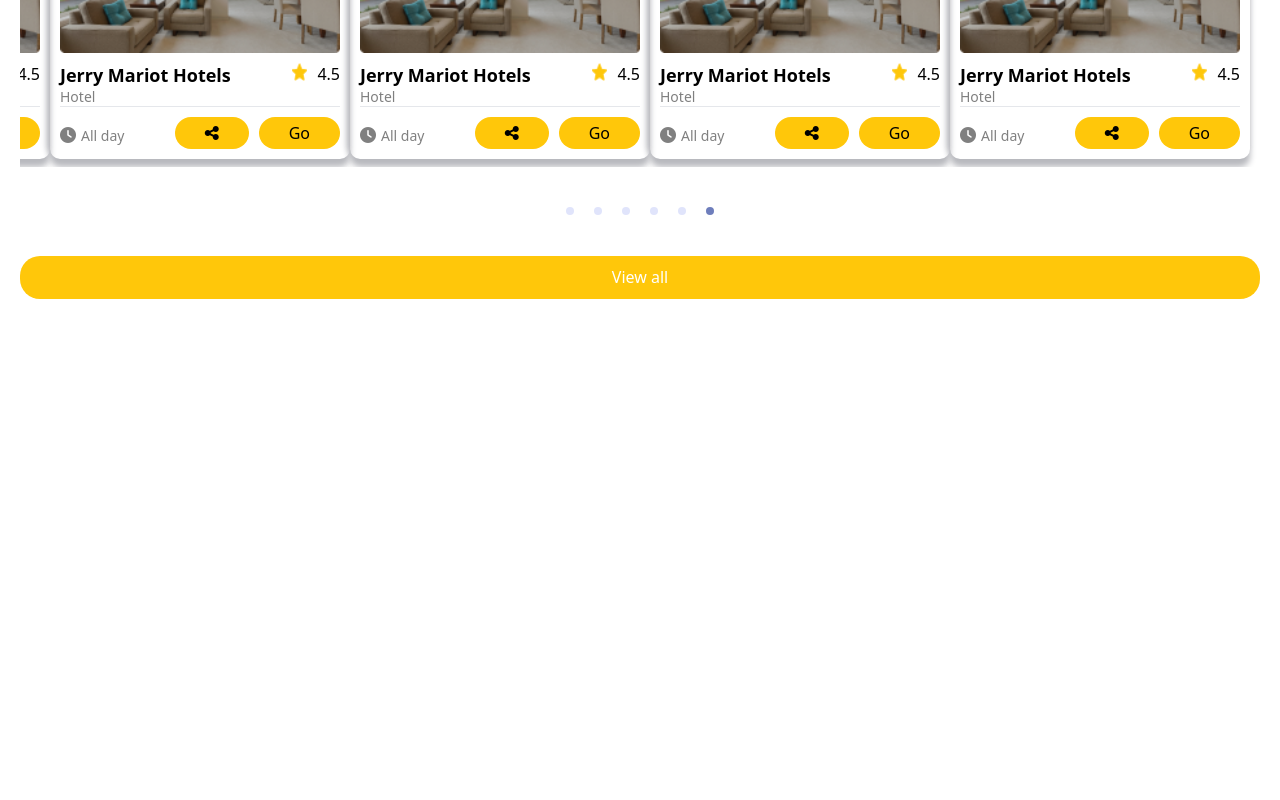
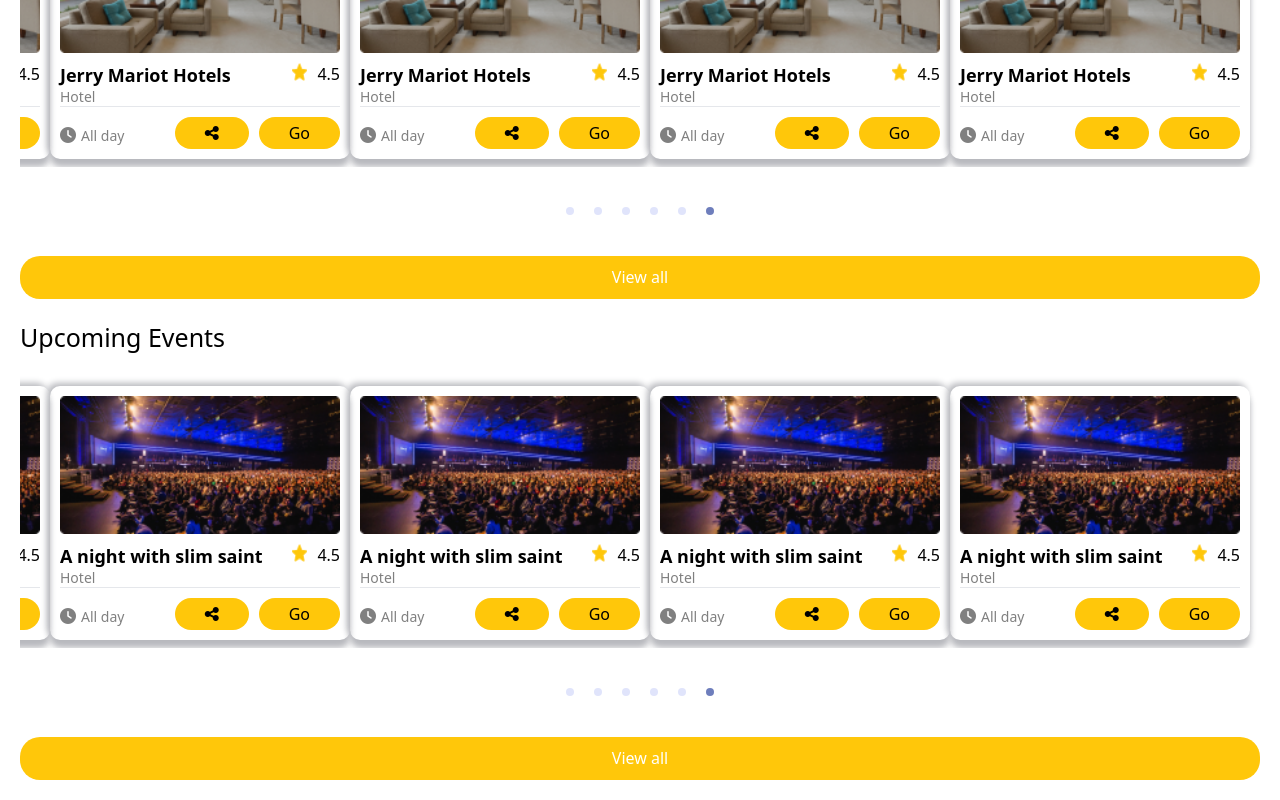
Before and after one commit to cNeighbor/cNeighbour_v2, a React (Create React App) app: page / in a window 1280 px wide. Shown: the part 1014-1814 px from the top of the page. Before the commit the page ends 1333 px from the top, so only its background shows below. Built offline with nearby package versions, Linux system fonts and the light colour scheme.

Commit message:
Events section completed

```diff
--- /dev/null
+++ b/src/components/Events.jsx
@@ -0,0 +1,93 @@
+import React from 'react'
+import styled from 'styled-components'
+import AliceCarousel from 'react-alice-carousel';
+import 'react-alice-carousel/lib/alice-carousel.css';
+
+import Card from './Card'
+
+import image from "../images/event.png"
+
+function Events() {
+
+  const items = [
+        <Card
+            image={image}
+            name="A night with slim saint"
+            rating="4.5"
+            category="Hotel"
+            duration="All day"
+        />,
+
+        <Card
+            image={image}
+            name="A night with slim saint"
+            rating="4.5"
+            category="Hotel"
+            duration="All day"
+        />,
+
+        <Card
+            image={image}
+            name="A night with slim saint"
+            rating="4.5"
+            category="Hotel"
+            duration="All day"
+        />,
+
+        <Card
+            image={image}
+            name="A night with slim saint"
+            rating="4.5"
+            category="Hotel"
+            duration="All day"
+        />,
+
+        <Card
+            image={image}
+            name="A night with slim saint"
+            rating="4.5"
+            category="Hotel"
+            duration="All day"
+        />,
+
+        <Card
+            image={image}
+            name="A night with slim saint"
+            rating="4.5"
+            category="Hotel"
+            duration="All day"
+        />
+  ]
+
+  const handleDragStart = (e) => e.preventDefault()
+
+  return (
+    <Container>
+        <h1>Upcoming Events</h1>
+
+        <AliceCarousel mouseTracking touchTracking keyboardNavigation autoPlay autoPlayInterval={800} disableButtonsControls paddingRight={10} autoWidth items={items} />
+
+        <button className='view'>View all</button>
+    </Container>
+  )
+}
+
+export default Events
+
+const Container = styled.div`
+    margin: 20px;
+    text-align: left;
+
+    h1{
+        font-size: 25px;
+    }
+
+    .view{
+        margin-top: 30px;
+        background: #FFC70A;
+        width: 100%;
+        height: 43px;
+        border-radius: 20px;
+        color: white;
+    }
+`
--- a/src/pages/Home.js
+++ b/src/pages/Home.js
@@ -4,6 +4,7 @@ import Search from '../components/Search'
 import Carousel from '../components/Carousel'
 import Categories from '../components/Categories'
 import Places from '../components/Places'
+import Events from '../components/Events'
 
 const index = () => {
     return (
@@ -14,6 +15,7 @@ const index = () => {
            <Ad text="Create an account and get access to the full function of your campus neighbour ad campaign."/>
            <Categories />
            <Places />
+           <Events />
         </div>
     )
 }
```
Also changed, not shown: src/images/event.png (added).
